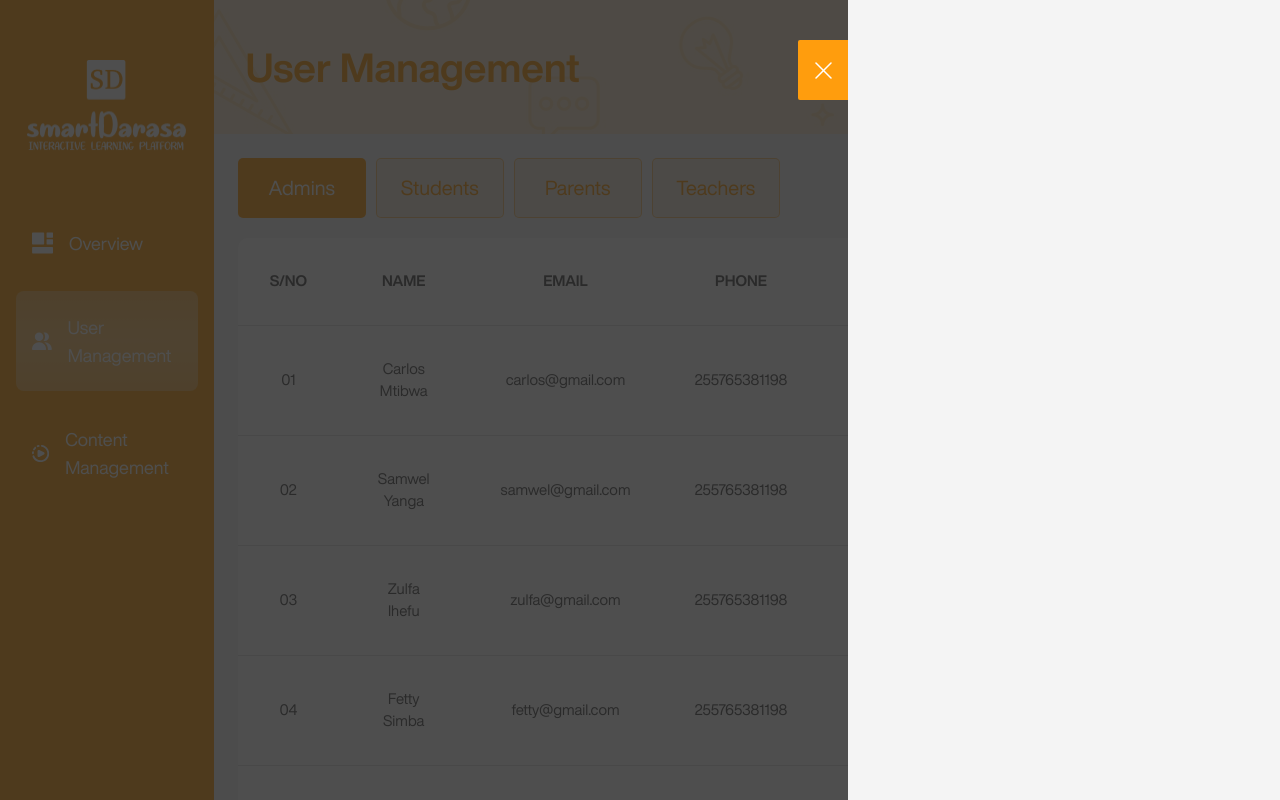
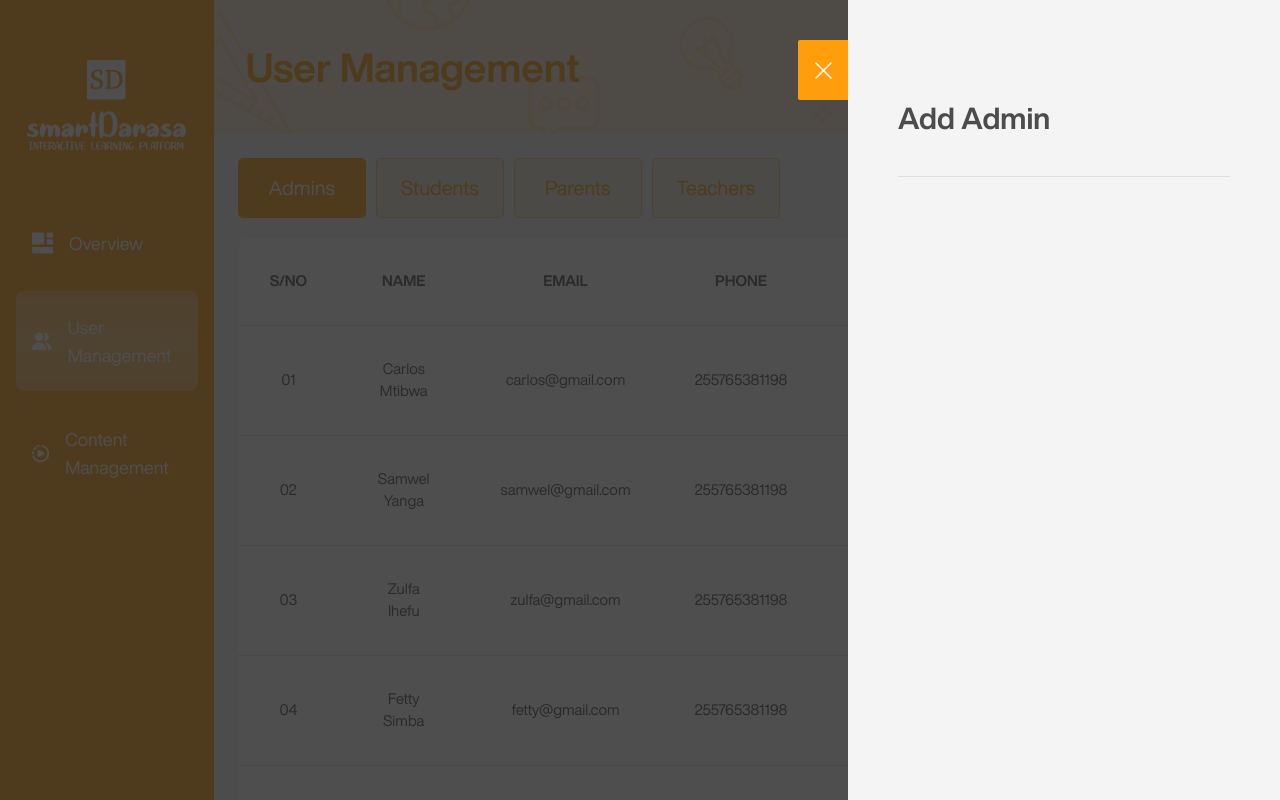
Before and after one commit to vaylette/SDAdmin, a Next.js app: page /dashboard/user-management in a window 1280 px wide. Both pictures are taken after a click on the button "Add Admin +". Shown: the top 800 px of the page. Built offline with nearby package versions, Linux system fonts and the light colour scheme.

Commit message:
Removed the add button for other users other than the admin

```diff
--- a/app/dashboard/user-management/page.tsx
+++ b/app/dashboard/user-management/page.tsx
@@ -228,7 +228,9 @@ export default function UserManagement() {
                 </button>
               ))}
             </div>
-            <button onClick={() => handleModal('create')} className='w-[178px] h-[60px] rounded-[5px] bg-orange-default text-white-default flex items-center justify-center'>Add {tab.admins ? 'Admin' : (tab.parents ? 'Parent' : (tab.students ? 'Student' : 'Teacher'))} +</button>
+            {tab.admins && (
+              <button onClick={() => handleModal('create')} className='w-[178px] h-[60px] rounded-[5px] bg-orange-default text-white-default flex items-center justify-center'>Add Admin +</button>
+            )}
           </div>
           <div className='flex flex-col gap-10 text-[15px]'>
             <table className='min-w-full h-auto rounded-[10px] text-black-100 bg-white-default'>
@@ -292,7 +294,7 @@ export default function UserManagement() {
       </div>
       <div className={`${modal.create || modal.edit ? 'fixed inset-0 bg-black-100 bg-blend-multiply z-50 justify-end' : 'hidden'}`}>
         <div className='w-full h-full flex justify-end'>
-          <div className='block bg-white-100 w-[432px] h-full relative'>
+          <div className='block bg-white-100 w-[432px] h-full relative pt-[100px] px-[50px]'>
             <div className='absolute top-10 -left-[50px]'>
               <button onClick={handleModalClose} className='w-[50px] h-[60px] bg-orange-default flex items-center justify-center rounded-l-sm'>
                 <svg width="17" height="17" viewBox="0 0 17 17" fill="none" xmlns="http://www.w3.org/2000/svg">
@@ -301,6 +303,10 @@ export default function UserManagement() {
                 </svg>
               </button>
             </div>
+            <div className='flex flex-col gap-10'>
+                <h6 className='text-black-100 text-3xl font-bold'>Add {tab.admins ? 'Admin' : (tab.parents ? 'Parent' : (tab.students ? 'Student' : 'Teacher'))}</h6>
+                <div className='w-full h-[1px] bg-black-200'></div>
+            </div>
           </div>
         </div>
       </div>
```
